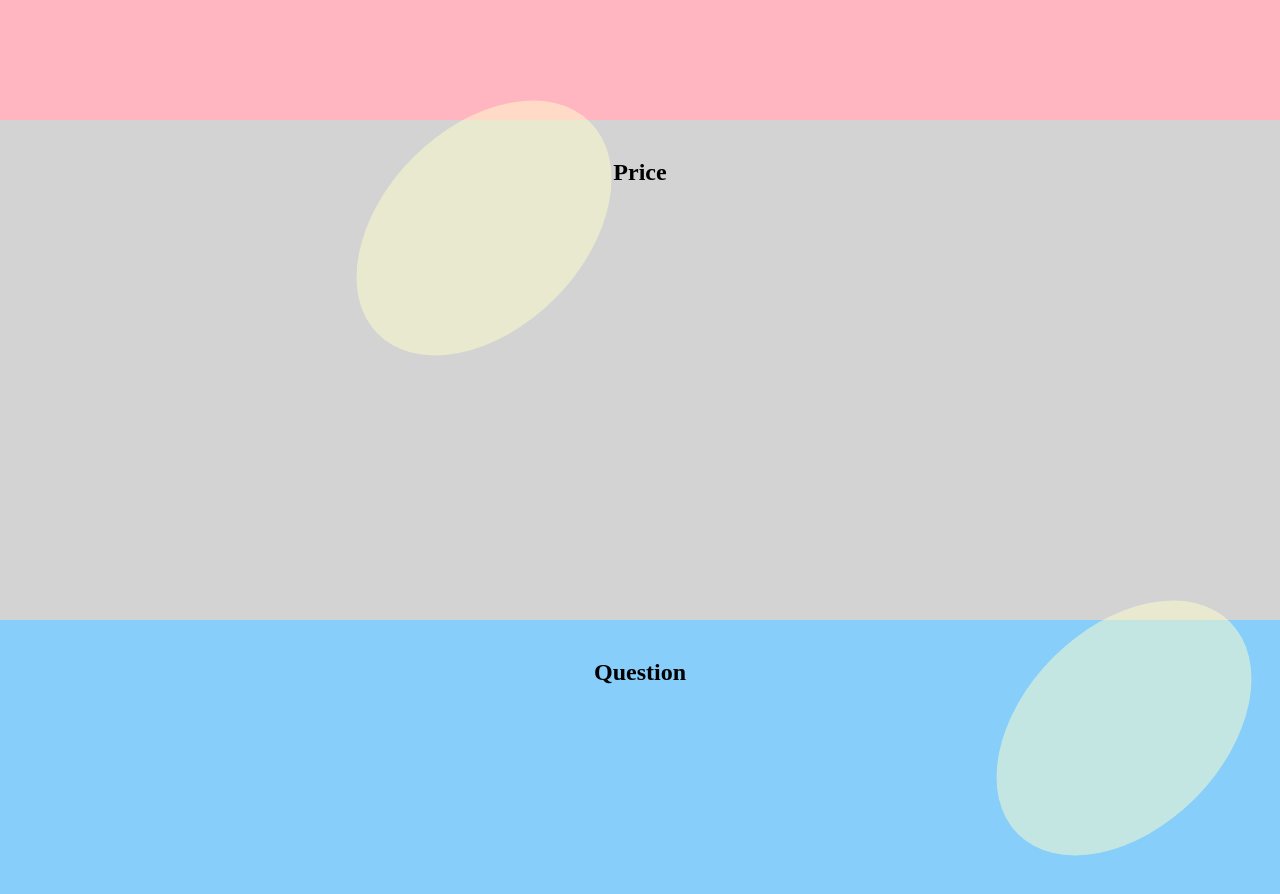
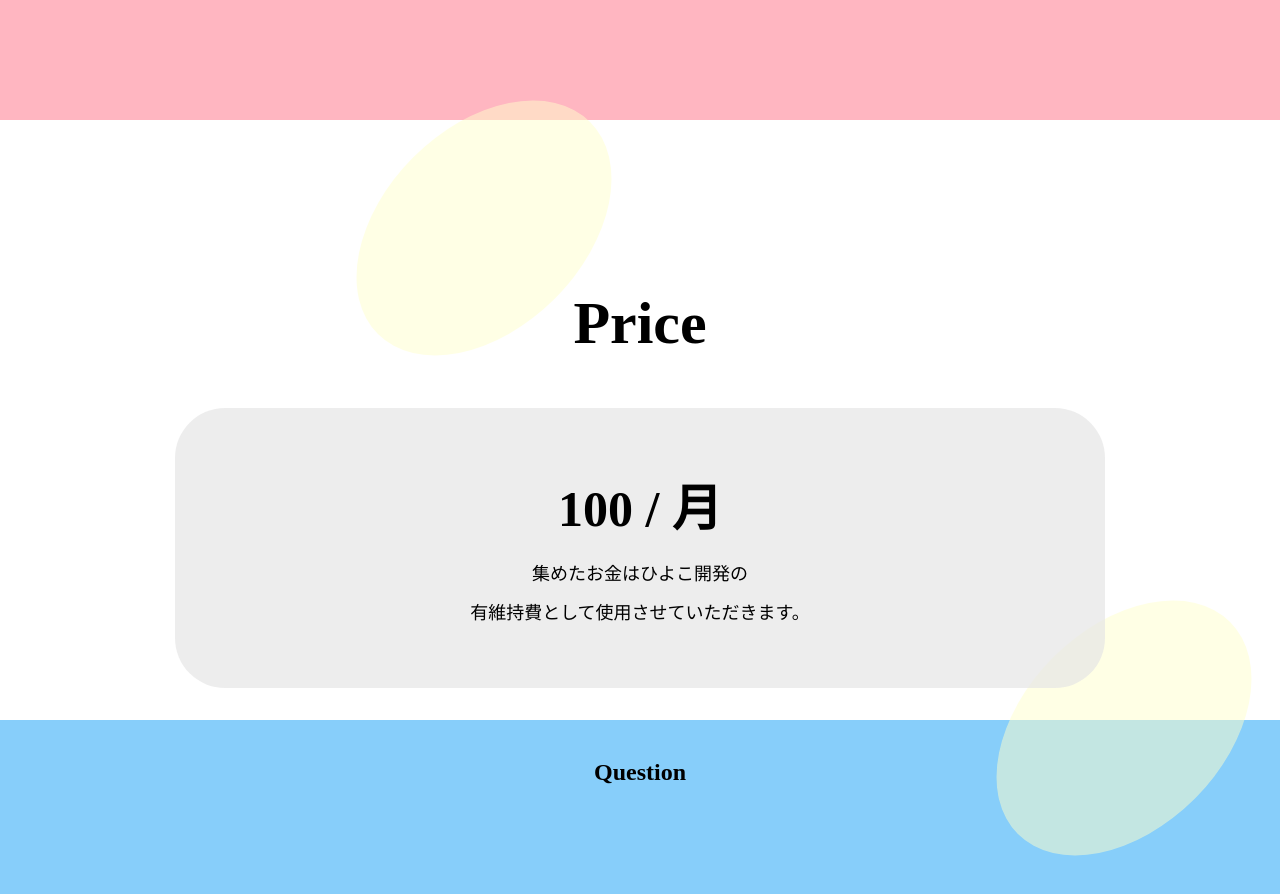
Before and after one commit to hiyokodev/hiyoko_site_2023, a Vue app: page / in a window 1280 px wide. Shown: the part 2000-2894 px from the top of the page. Built offline with nearby package versions, Linux system fonts and the light colour scheme.

Commit message:
Add: Priceセクション作成
refs #4
・Price文字追加
・四角のテキストボックスを追加
・大きさ変更

```diff
--- a/src/components/Home/priceSection.vue
+++ b/src/components/Home/priceSection.vue
@@ -1,9 +1,21 @@
 <template>
   <section>
+
     <div class="background"></div>
     <div class="contents">
       <h2>Price</h2>
-    </div>
+      <div class="text-box">
+          <div class="text-box-inner">
+            <p class="text-large">100 / 月</p>
+            <p >集めたお金はひよこ開発の</p>
+           <p >有維持費として使用させていただきます。</p>
+          </div>
+        </div>
+
+      </div>
+
+
+
   </section>
 </template>
 <script>
@@ -18,16 +30,50 @@ section {
 .background {
   width: 100%;
   height: 100%;
-  background-color: lightgray;
+  background-color: F5F5F5;
   position: absolute;
   z-index: -2;
 }
 
+
 .contents {
   padding: 20px;
+  margin:100px;
 }
 
 h2 {
   text-align: center;
+  font-size: 60px;
+  font-family: Century;
 }
+
+.text-box {
+  position: relative;/* ←文字の親要素に指定 */
+  background-color: rgba(230, 230, 230, 0.7);
+  max-width: 650px;
+  margin: 20px auto;
+  border-radius: 50px;
+  padding: 140px;
+}
+
+.text-box-inner{
+
+  position: absolute;
+    top: 50%;
+    left: 50%;
+    -webkit-transform: translate(-50%, -50%);
+    transform: translate(-50%, -50%);
+    text-align: center;
+    font-size: 18px;
+}
+
+.text-large{
+  text-align: center;
+  font-family: Century;
+  font-weight: bold;
+  font-size: 50px;
+  line-height: 10px;
+
+}
+
 </style>
```
